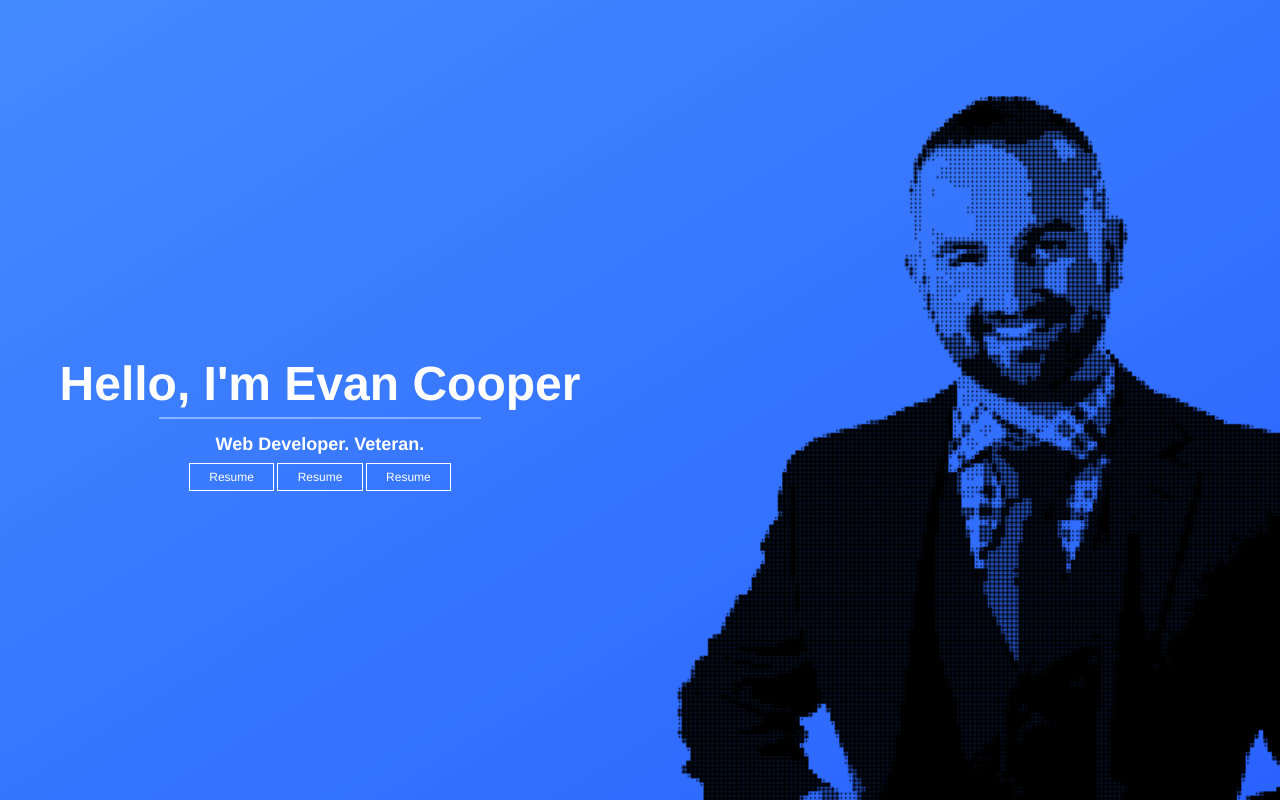
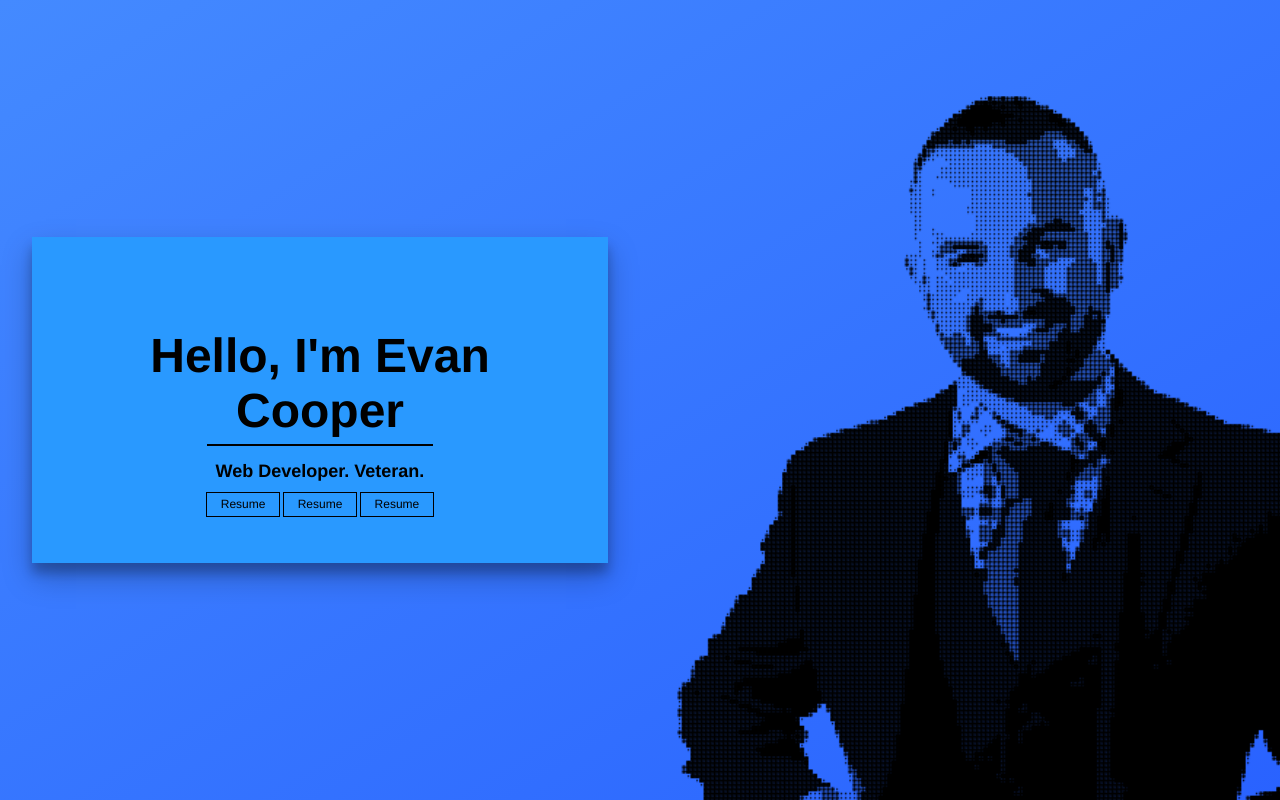
Before and after one commit to Cooperbuilt/simplePortfolio, a plain HTML site: page index.html in a window 1280 px wide. Drawn offline with Linux system fonts and the light colour scheme.

Commit message:
Adding card to hero-left.

```diff
--- a/styles.css
+++ b/styles.css
@@ -38,10 +38,15 @@ body {
 	flex-direction: column;
 	justify-content: center;
 	text-align: center;
-	color: white;
+	color: black;
 }
 
 .left-wrapper {
+	background: #2999FF;
+	padding: 8% 10%;
+	align-self: center;
+	width: 70%;
+	box-shadow: 0 14px 28px rgba(0,0,0,0.25), 0 10px 10px rgba(0,0,0,0.22);
 
 }
 
@@ -53,21 +58,21 @@ body {
 
 
 hr {
-	border: 1px solid rgba(255,255,255, 0.4);
+	border: 1px solid black;
 	width: 50%;
 
 }
 
 .button {
 	padding: 1% 3%;
-	border: 1px solid white;
+	border: 1px solid black;
 	text-decoration: none;
-	color: white;
+	color: black;
 	transition: .4s all cubic-bezier(.45, .24, .85, 1);
 
 }
 
 .button:hover {
-	background: white;
+	background: gray;
 	color: black;
 }
```
